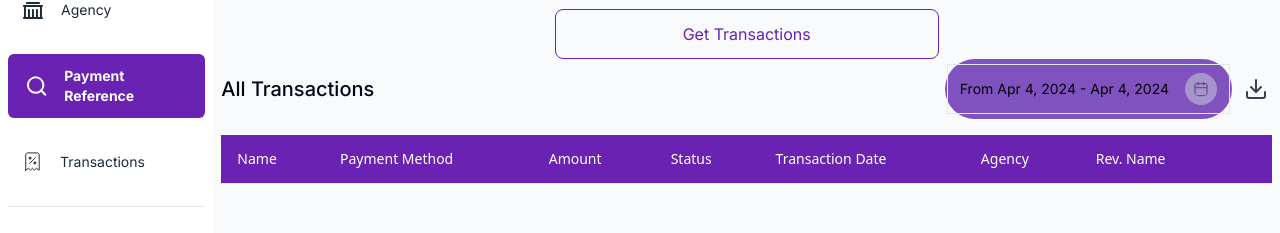
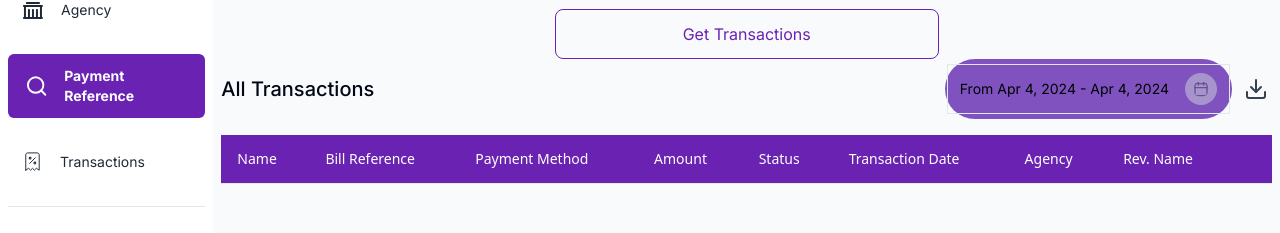
Before and after one commit to ieadeleke/dashboard, a Next.js app: page /web-transactions in a window 1280 px wide. Shown: the part 183-416 px from the top of the page. Built offline with nearby package versions, Linux system fonts and the light colour scheme.

Commit message:
include bill reference

```diff
--- a/src/components/transactions/TransactionTable.tsx
+++ b/src/components/transactions/TransactionTable.tsx
@@ -160,6 +160,7 @@ export const TransactionTable = (props: TransactionTableProps) => {
         <TableHeader className="bg-primary rounded-xl">
           <TableRow>
             <TableHead className="text-white">Name</TableHead>
+            <TableHead className="text-white">Bill Reference</TableHead>
             <TableHead className="text-white">Payment Method</TableHead>
             <TableHead className="text-white">Amount</TableHead>
             <TableHead className="text-white">Status</TableHead>
@@ -174,6 +175,7 @@ export const TransactionTable = (props: TransactionTableProps) => {
           <TableBody onClick={() => showTransactionDetails(item)} key={item.AgencyName} className="bg-white cursor-pointer">
             <TableRow>
               <TableCell>{item.PayerName}</TableCell>
+              <TableCell>{item.reference}</TableCell>
               <TableCell>{item.paymentDetails ? capitalizeFirstLetter(item.paymentDetails.data.payment_type) : "-"}</TableCell>
               <TableCell>{formatAmount(item.amountPaid)}</TableCell>
               <TableCell>
```
